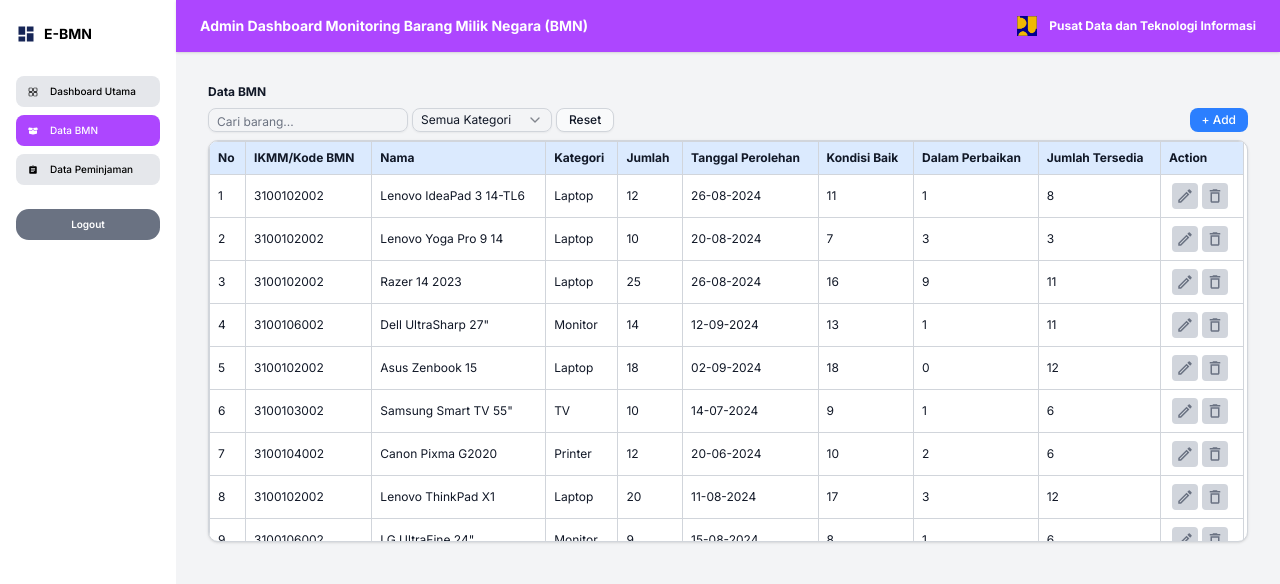
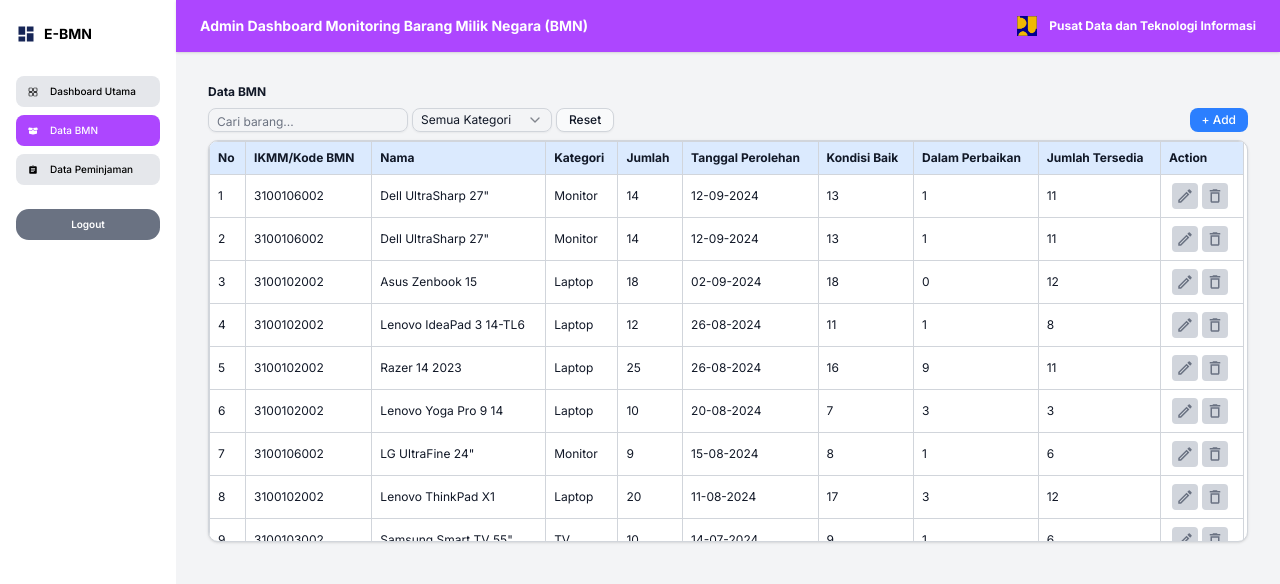
Before and after one commit to NayyaraMarshall/bmn-dashboard, a Next.js app: page /admin/bmn in a window 1280 px wide. Shown: the top 584 px of the page. Built offline with nearby package versions, Linux system fonts and the light colour scheme.

Commit message:
sorting data bmn

```diff
--- a/app/admin/bmn/page.tsx
+++ b/app/admin/bmn/page.tsx
@@ -5,7 +5,7 @@ import { Input } from "@/components/ui/input";
 import { Button } from "@/components/ui/button";
 import { Select, SelectContent, SelectItem, SelectTrigger, SelectValue } from "@/components/ui/select";
 import { MdDeleteOutline, MdOutlineModeEdit } from "react-icons/md";
-import { useRouter } from "next/navigation";   // 👈 import router
+import { useRouter } from "next/navigation";
 
 import { dataBMN } from "@/data/dataBMN";
 
@@ -14,15 +14,18 @@ export default function DataBMNAdminPage() {
   const [kategori, setKategori] = useState("all");
   const router = useRouter();
 
-  // Sort
+  // Fungsi parse tanggal universal
+  const parseDate = (str: string) => {
+    const parts = str.split(/[-/]/); // bisa "26-08-2024" atau "26/08/2024"
+    const [day, month, year] = parts;
+    return new Date(Number(year), Number(month) - 1, Number(day));
+  };
+
+  // Sort (terbaru paling atas)
   const sortedData = [...dataBMN].sort((a, b) => {
-    const [dayA, monthA, yearA] = a.tanggalPerolehan.split("/");
-    const [dayB, monthB, yearB] = b.tanggalPerolehan.split("/");
-
-    const dateA = new Date(`${yearA}-${monthA}-${dayA}`);
-    const dateB = new Date(`${yearB}-${monthB}-${dayB}`);
-
-    return dateB.getTime() - dateA.getTime(); // terbaru di atas
+    const dateA = parseDate(a.tanggalPerolehan);
+    const dateB = parseDate(b.tanggalPerolehan);
+    return dateB.getTime() - dateA.getTime();
   });
 
   // Filter
@@ -34,14 +37,10 @@ export default function DataBMNAdminPage() {
 
   return (
     <div className="p-2 space-y-2">
-      {/* Header */}
       <h1 className="pt-0 pb-0 text-xs font-bold">Data BMN</h1>
 
-      {/* Search + Filter + Reset + Add */}
       <div className="flex items-center justify-between">
-        {/* Search, Filter, Reset */}
         <div className="flex flex-wrap items-center gap-1">
-          {/* Search */}
           <Input
             placeholder="Cari barang..."
             value={search}
@@ -49,7 +48,6 @@ export default function DataBMNAdminPage() {
             className="text-xs placeholder:text-xs h-[24px] w-[200px] px-2"
           />
 
-          {/* Filter */}
           <Select onValueChange={setKategori} defaultValue="all">
             <SelectTrigger className="cursor-pointer text-xs !h-[24px] w-[140px] px-2">
               <SelectValue placeholder="Kategori" />
@@ -63,7 +61,6 @@ export default function DataBMNAdminPage() {
             </SelectContent>
           </Select>
 
-          {/* Reset Button */}
           <Button
             variant="outline"
             className="cursor-pointer text-xs h-[24px] px-3"
@@ -76,7 +73,6 @@ export default function DataBMNAdminPage() {
           </Button>
         </div>
 
-        {/* Add Button */}
         <Button
           className="bg-blue-500 hover:bg-blue-600 cursor-pointer text-xs h-[24px] px-3"
           onClick={() => router.push("/admin/bmn/add-bmn")}
@@ -85,7 +81,6 @@ export default function DataBMNAdminPage() {
         </Button>
       </div>
 
-      {/* Table */}
       <div className="bg-white pb-0 rounded-lg shadow border overflow-x-auto">
         <div className="max-h-[400px] max-w-[1035px] overflow-y-auto">
           <table className="w-full text-xs border-collapse">
@@ -116,11 +111,9 @@ export default function DataBMNAdminPage() {
                   <td className="border p-2">{item.kondisiRusak}</td>
                   <td className="border p-2">{item.kondisiBaik - item.dipinjam}</td>
                   <td className="border p-2 text-center">
-                    {/* tombol edit */}
                     <button className="cursor-pointer rounded bg-gray-300 p-1 text-gray-500 hover:text-white hover:bg-blue-600">
                       <MdOutlineModeEdit className="text-lg" />
                     </button>
-                    {/* tombol delete */}
                     <button className="cursor-pointer rounded bg-gray-300 p-1 text-gray-500 hover:text-white hover:bg-red-600 mx-1">
                       <MdDeleteOutline className="text-lg" />
                     </button>
```
